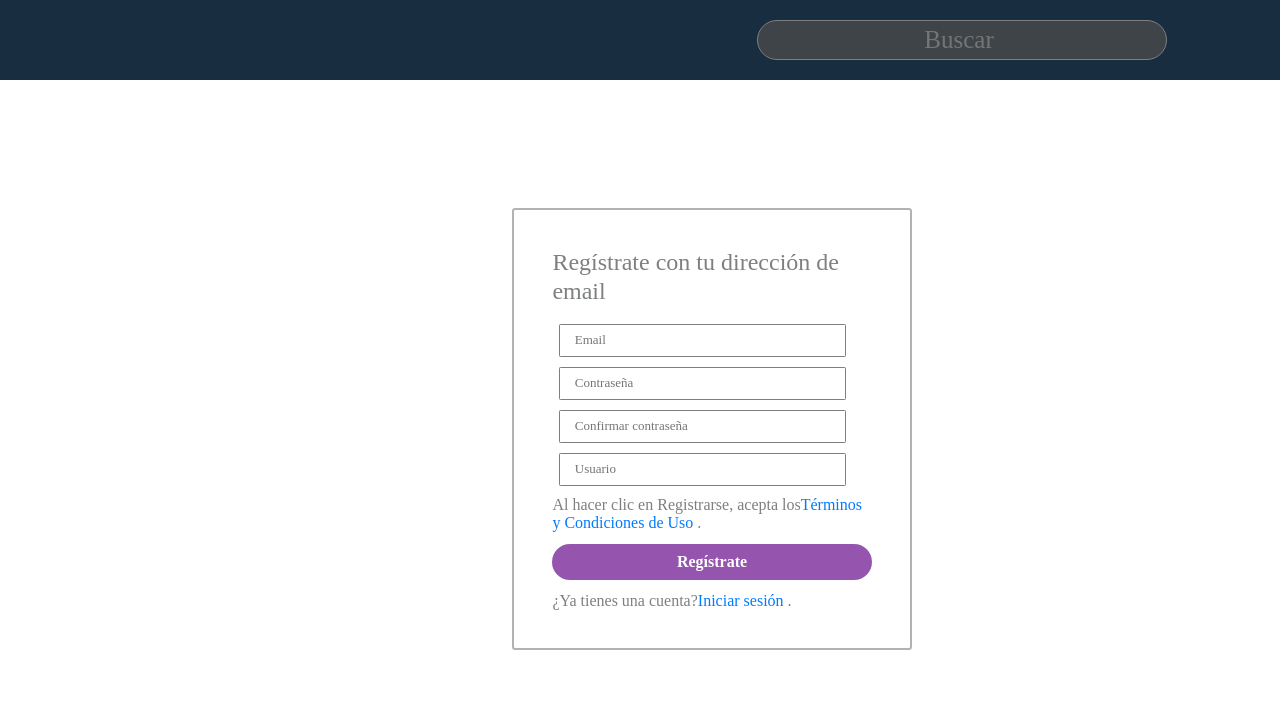
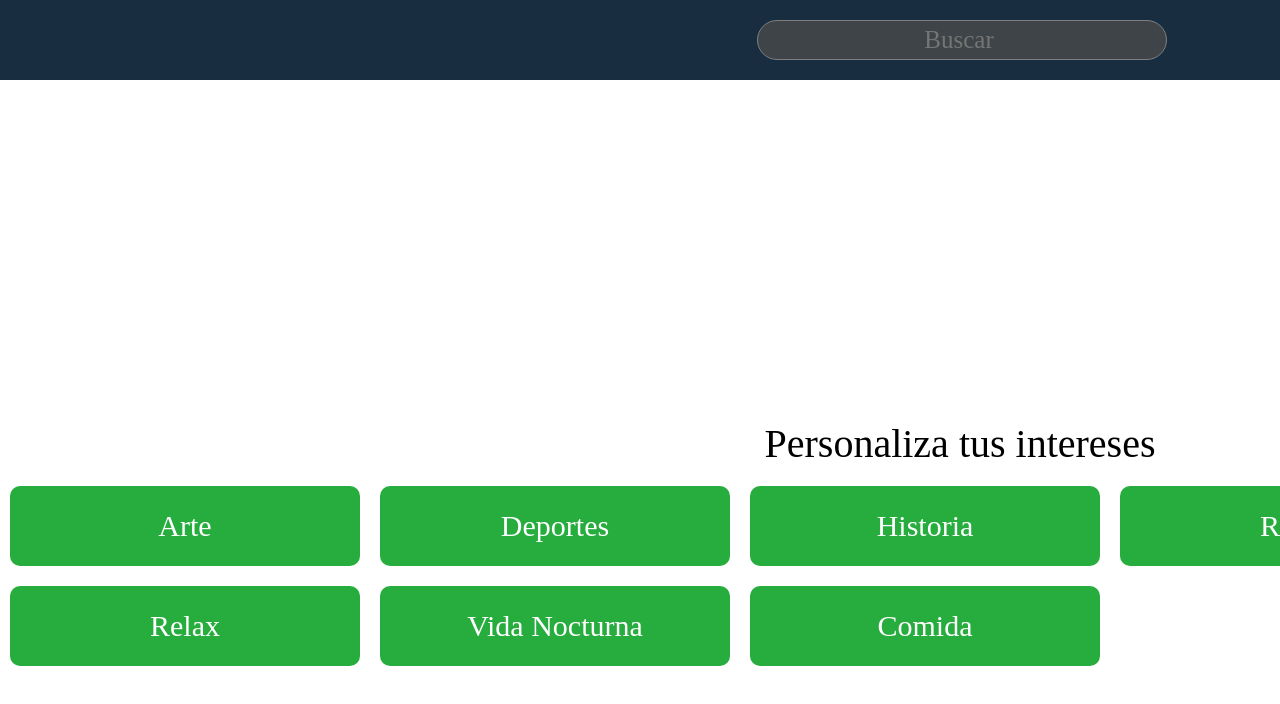
Before and after one commit to agustindelmonti/frontend, a React (Create React App) app: page / in a window 1280 px wide. Shown: the top 704 px of the page. Built offline with nearby package versions, Linux system fonts and the light colour scheme; what react-google-maps would draw is missing.

Commit message:
interestcard & interest page

```diff
--- a/src/components/interestcard.jsx
+++ b/src/components/interestcard.jsx
@@ -3,12 +3,15 @@ import {Component} from "react";
 import "../styles/interestcard.scss"
 
 export default class InterestCard extends Component{
+
     render(){
         return(
-            <div className="interestcard">
-                <label className="interestname">Arte</label>
+            <button className="interestcard">
+                {this.props.mytext}
 
-            </div>
+            </button>
+
+
         )
     }
 
--- a/src/index.js
+++ b/src/index.js
@@ -5,7 +5,9 @@ import "bootstrap/dist/css/bootstrap.css";
 import App from "./pages/App";
 import Login from "./pages/login.js";
 import SignUp from "./pages/signup";
+import Interest from "./pages/interests";
 
 //ReactDOM.render(<Login />, document.getElementById("root"));
-ReactDOM.render(<SignUp />, document.getElementById("root"));
+//ReactDOM.render(<SignUp />, document.getElementById("root"));
 //ReactDOM.render(<App />, document.getElementById("root"));
+ReactDOM.render(<Interest />, document.getElementById("root"));
--- a/src/pages/interests.js
+++ b/src/pages/interests.js
@@ -1,15 +1,29 @@
 import React from "react";
+import Component from "react";
 import InterestCard from "../components/interestcard.jsx";
 import NavBar from "../components/navbar.jsx";
+import categorias from "../data/nombres.json";
+import "../styles/interest.scss"
 
+class Interest extends React.Component{
 
-export default function Interest(){
+    constructor(props){
+        super(props);
+        this.state = {nombres: categorias}
+    }
+
+    render(){
     return(
         <React.Fragment>
             <NavBar/>
-
+            <div className="interestzone">
+                <b><h1 className="headerinterest">Personaliza tus intereses</h1></b>
+                {this.state.nombres.map(e => <InterestCard mytext={e.title}/>)}
+            </div>
 
         </React.Fragment>
 
     );
 }
+}
+export default Interest;
--- /dev/null
+++ b/src/styles/interest.scss
@@ -0,0 +1,14 @@
+.interestzone{
+    width: 1920px;
+    height: 540px;
+    position: absolute;
+    top: 420px;
+}
+
+.headerinterest{
+    text-align: center;
+    color: black;
+    font-size: 40px;
+
+
+}
--- a/src/styles/interestcard.scss
+++ b/src/styles/interestcard.scss
@@ -1,9 +1,15 @@
+@mixin random-bgr(){
+    background: rgb(random(255), random(255), random(255));
+  }
+
 .interestcard{
     width: 350px;
     height: 80px;
-    background-color: blue;
+    @include random-bgr();
+    margin: 10px;
+    border-radius: 10px;
+    text-align: center;
+    font-size: 30px;
+    color: white;
+
 }
-
-.interestname{
-    color: aliceblue;
-}
```
